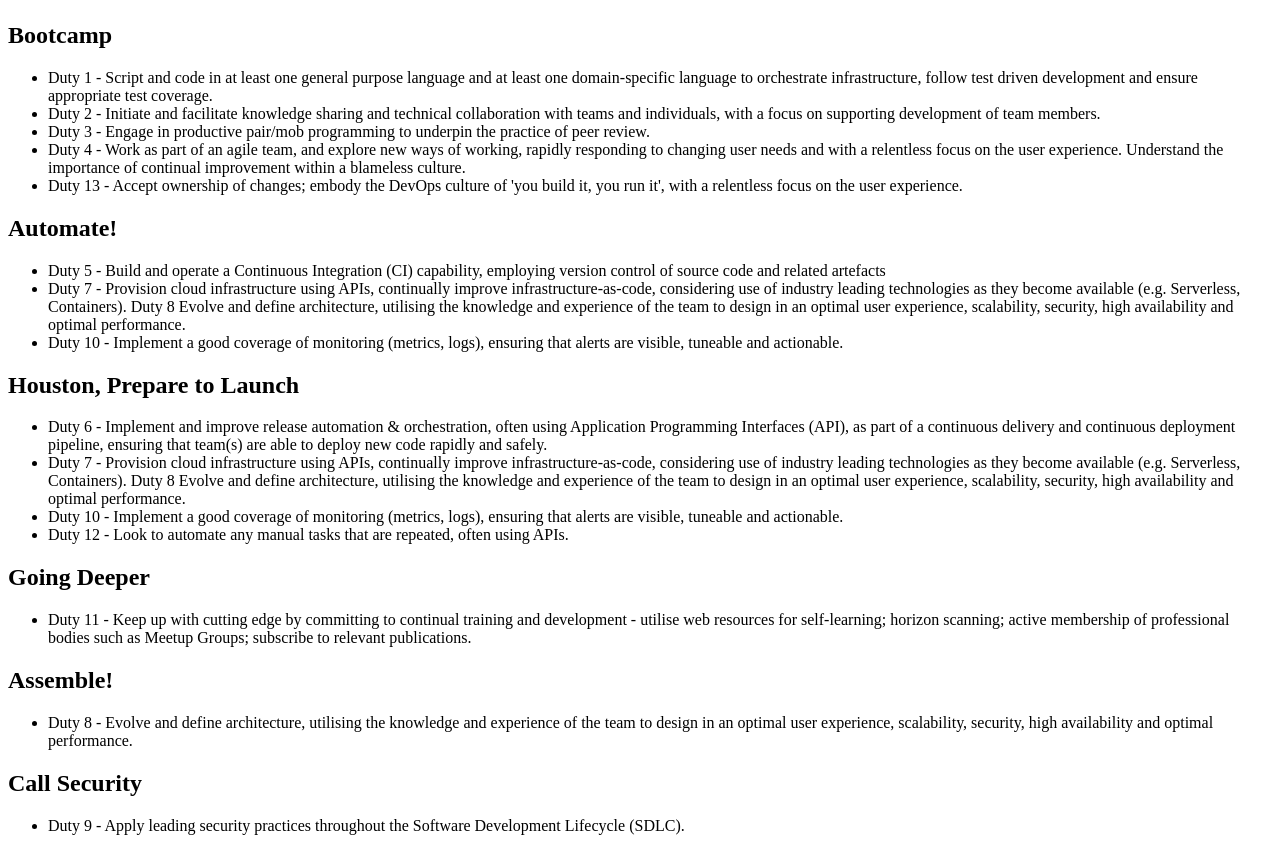
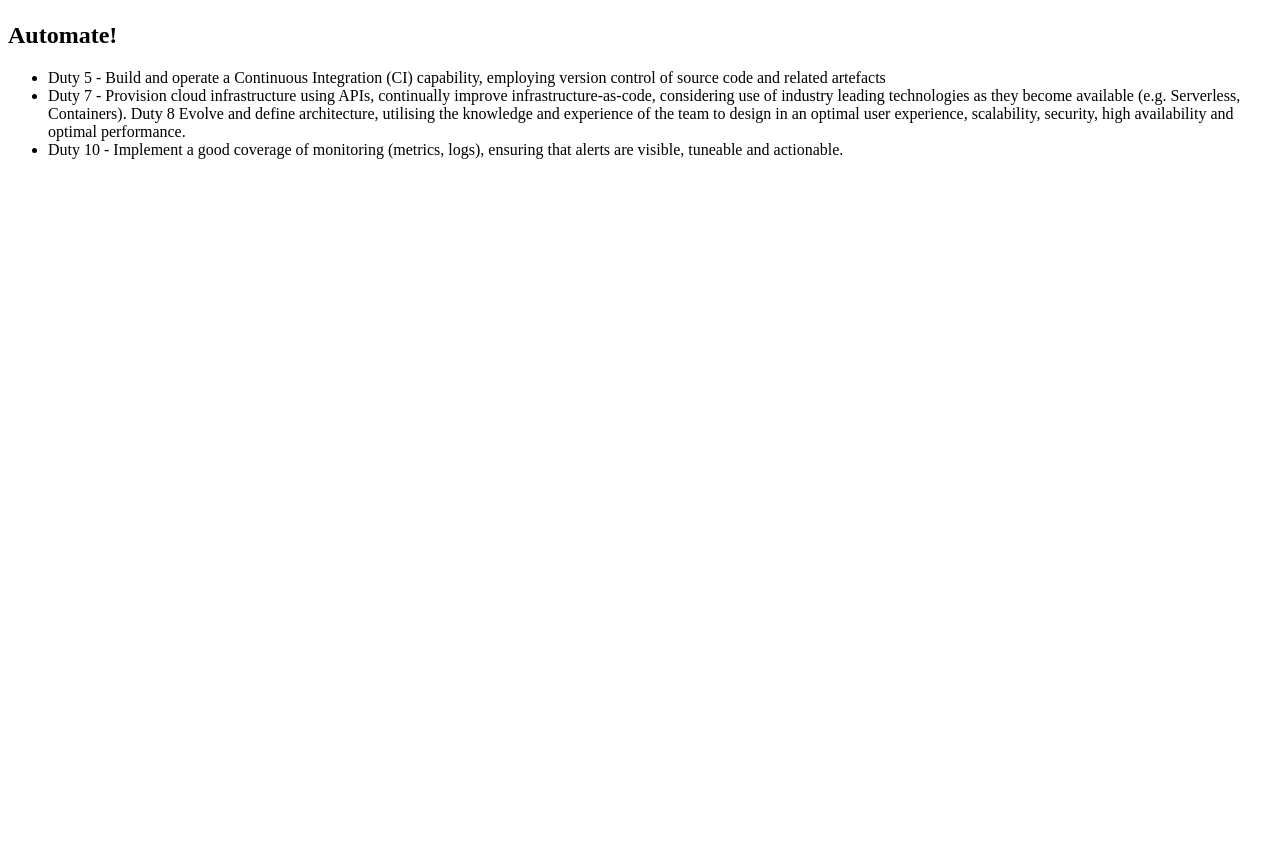
Before and after one commit to liamblackburn-wq/TDD-ReCap, a Flask app: page / in a window 1280 px wide. Shown: the part 58-909 px from the top of the page. After the commit the page ends 217 px from the top, so only its background shows below. Run offline with Flask 3, Linux system fonts and the light colour scheme.

Commit message:
add failing e2e test

```diff
--- a/templates/index.html
+++ b/templates/index.html
@@ -6,38 +6,11 @@
   <header>
     <h1>Apprentice Duties</h1>
   </header>
-      <h2>Bootcamp</h2>
-        <ul>
-          <li>Duty 1 - Script and code in at least one general purpose language and at least one domain-specific language to orchestrate infrastructure, follow test driven development and ensure appropriate test coverage.</li>
-          <li>Duty 2 - Initiate and facilitate knowledge sharing and technical collaboration with teams and individuals, with a focus on supporting development of team members.</li>
-          <li>Duty 3 - Engage in productive pair/mob programming to underpin the practice of peer review.</li>
-          <li>Duty 4 - Work as part of an agile team, and explore new ways of working, rapidly responding to changing user needs and with a relentless focus on the user experience. Understand the importance of continual improvement within a blameless culture.</li>
-          <li>Duty 13 - Accept ownership of changes; embody the DevOps culture of 'you build it, you run it', with a relentless focus on the user experience.</li>
-        </ul>
       <h2>Automate!</h2>
         <ul>
           <li>Duty 5 - Build and operate a Continuous Integration (CI) capability, employing version control of source code and related artefacts</li>
           <li>Duty 7 - Provision cloud infrastructure using APIs, continually improve infrastructure-as-code, considering use of industry leading technologies as they become available (e.g. Serverless, Containers). Duty 8 Evolve and define architecture, utilising the knowledge and experience of the team to design in an optimal user experience, scalability, security, high availability and optimal performance.</li>
           <li>Duty 10 - Implement a good coverage of monitoring (metrics, logs), ensuring that alerts are visible, tuneable and actionable.</li>
         </ul>
-      <h2>Houston, Prepare to Launch</h2>
-        <ul>
-          <li>Duty 6 - Implement and improve release automation & orchestration, often using Application Programming Interfaces (API), as part of a continuous delivery and continuous deployment pipeline, ensuring that team(s) are able to deploy new code rapidly and safely.</li>
-          <li>Duty 7 - Provision cloud infrastructure using APIs, continually improve infrastructure-as-code, considering use of industry leading technologies as they become available (e.g. Serverless, Containers). Duty 8 Evolve and define architecture, utilising the knowledge and experience of the team to design in an optimal user experience, scalability, security, high availability and optimal performance.</li>
-          <li>Duty 10 - Implement a good coverage of monitoring (metrics, logs), ensuring that alerts are visible, tuneable and actionable.</li>
-          <li>Duty 12 - Look to automate any manual tasks that are repeated, often using APIs.</li>
-        </ul>
-      <h2>Going Deeper</h2>
-        <ul>
-          <li>Duty 11 - Keep up with cutting edge by committing to continual training and development - utilise web resources for self-learning; horizon scanning; active membership of professional bodies such as Meetup Groups; subscribe to relevant publications.</li>
-        </ul>
-      <h2>Assemble!</h2>
-        <ul>
-          <li>Duty 8 - Evolve and define architecture, utilising the knowledge and experience of the team to design in an optimal user experience, scalability, security, high availability and optimal performance.</li>
-        </ul>
-      <h2>Call Security</h2>
-        <ul>
-          <li>Duty 9 - Apply leading security practices throughout the Software Development Lifecycle (SDLC).</li>
-        </ul>
 </body>
 </html>
```
Also changed, not shown: Tests/e2e/test_e2e.py (+5 -5 lines).
